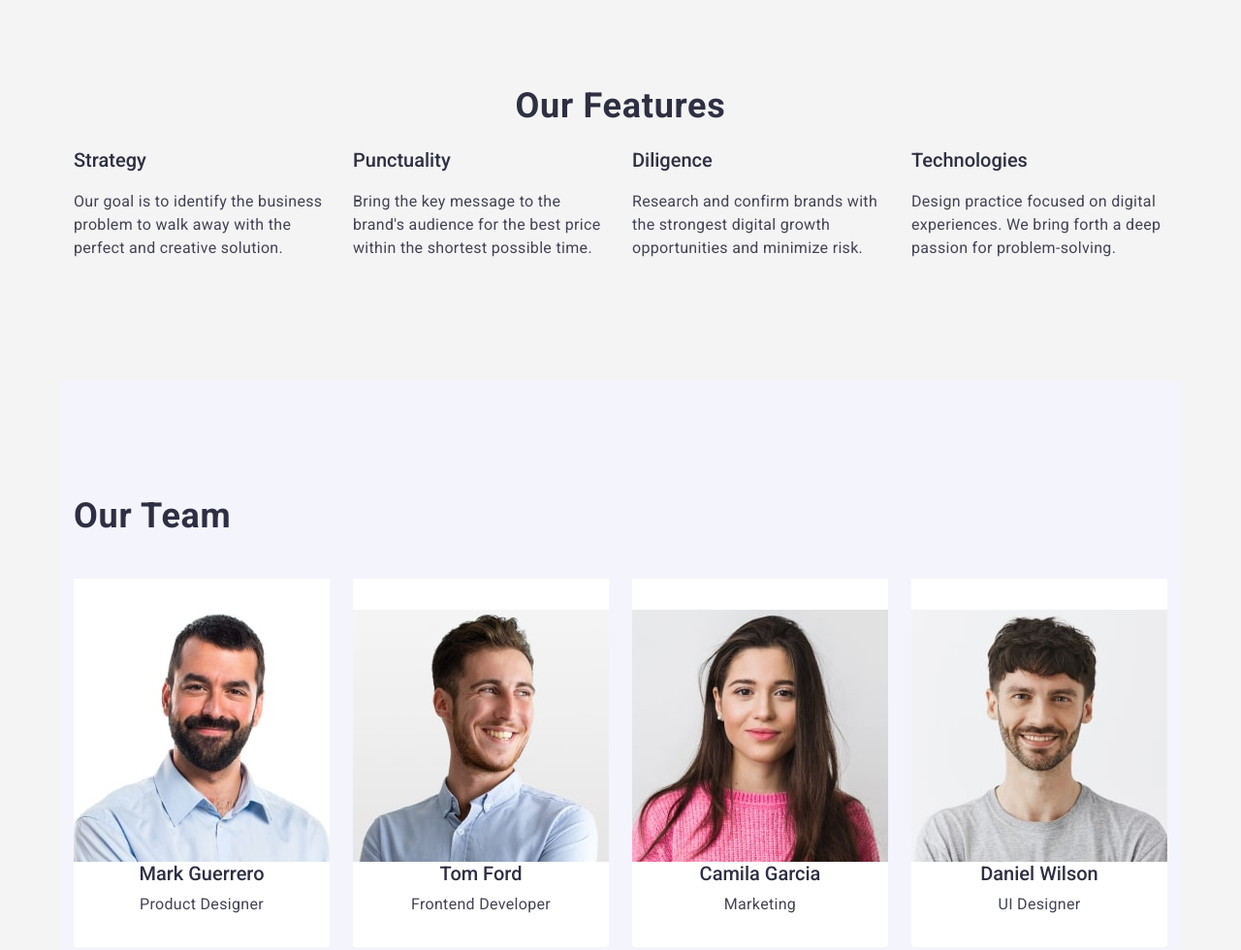
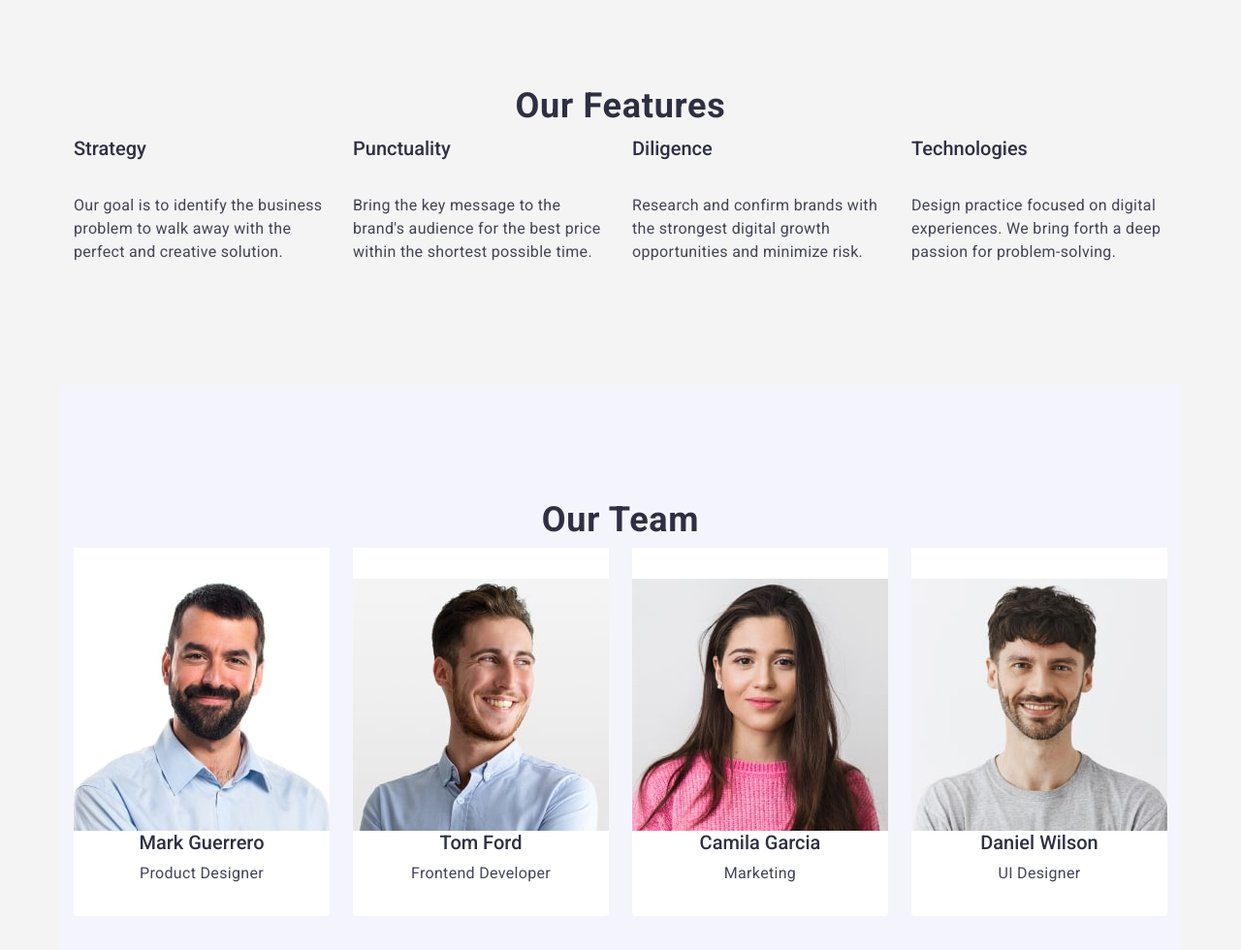
Before and after one commit to vkotelnykovaa/goit-markup-hw-03, a plain HTML site: page index.html in a window 1280 px wide. Shown: the part 660-1640 px from the top of the page at 97% size. Drawn offline with nearby package versions, Linux system fonts and the light colour scheme.

Commit message:
Test commit 4

```diff
--- a/css/styles.css
+++ b/css/styles.css
@@ -143,6 +143,7 @@ li {
    text-align: center;
    letter-spacing: 0.02em;
    text-transform: capitalize;
+   margin-bottom: 8px;
 }
 
 .teamsection_list {
@@ -253,16 +254,24 @@ li {
    display: flex;
    align-items: flex-start;
    justify-content: flex-start;
-   flex-direction: row;
    width: 1158px;
    margin: 0 auto;
    padding: 0 15px;
 }
 
+.fd_row{
+   flex-direction: row;
+}
+
+.fd_column{
+   flex-direction: column;
+   align-items: center;
+}
+
 .features_container {
    display: flex;
+   flex-direction: row;
    gap: 24px;
-   flex-wrap: wrap;
 }
 
 .site-footer {
@@ -270,6 +279,8 @@ li {
    color: white;
    padding: 100px 0;
 }
+
+
 
 .footer-content {
    display: flex;
@@ -304,7 +315,7 @@ li {
    width: calc((100% - 72px) / 4);
    display: flex;
    flex-direction: column;
-   gap: 8px;
+   gap: 24px;
 }
 
 .feature_title {
@@ -324,15 +335,6 @@ li {
    gap: 24px;
    list-style: none;
    padding: 0;
-}
-
-.team_container {
-   display: flex;
-   flex-wrap: wrap;
-   justify-content: space-between;
-   gap: 24px;
-   max-width: 1158px;
-   margin: 0 auto;
 }
 
 .teamsection-item {
--- a/index.html
+++ b/index.html
@@ -62,8 +62,8 @@
 
 
      <section>
+       <div class="container fd_column">
     <h2 class="title-two">Our Features</h2>
-    <div class="container">
         <ul class="features_container">
             <li class="feature_item">
                 <h3 class="feature_title">Strategy</h3>
@@ -95,7 +95,7 @@
 
 
   <section class="teamsection">
-  <div class="container team_container">
+  <div class="container fd_column">
     <h2 class="title-two">Our Team</h2>
     <ul class="teamsection-list">
       <li class="teamsection-item">
@@ -140,7 +140,7 @@
 
 
      <section>
-  <div class="container">
+  <div class="container fd_column">
     <h2 class="portfolio_title">Our Portfolio</h2>
     <ul class="portfolio_list_container">
       <li class="portfolio_item">
```
